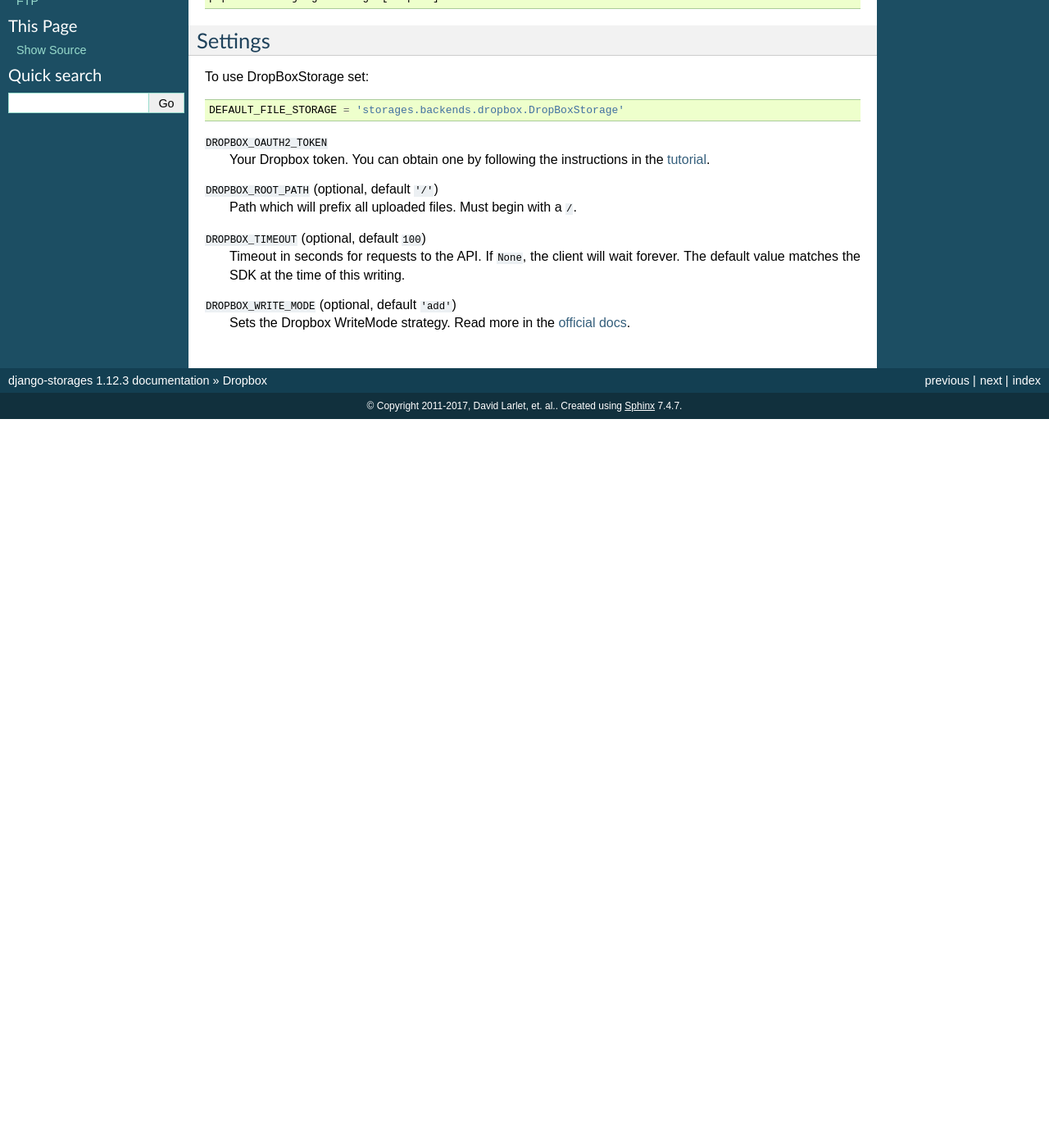
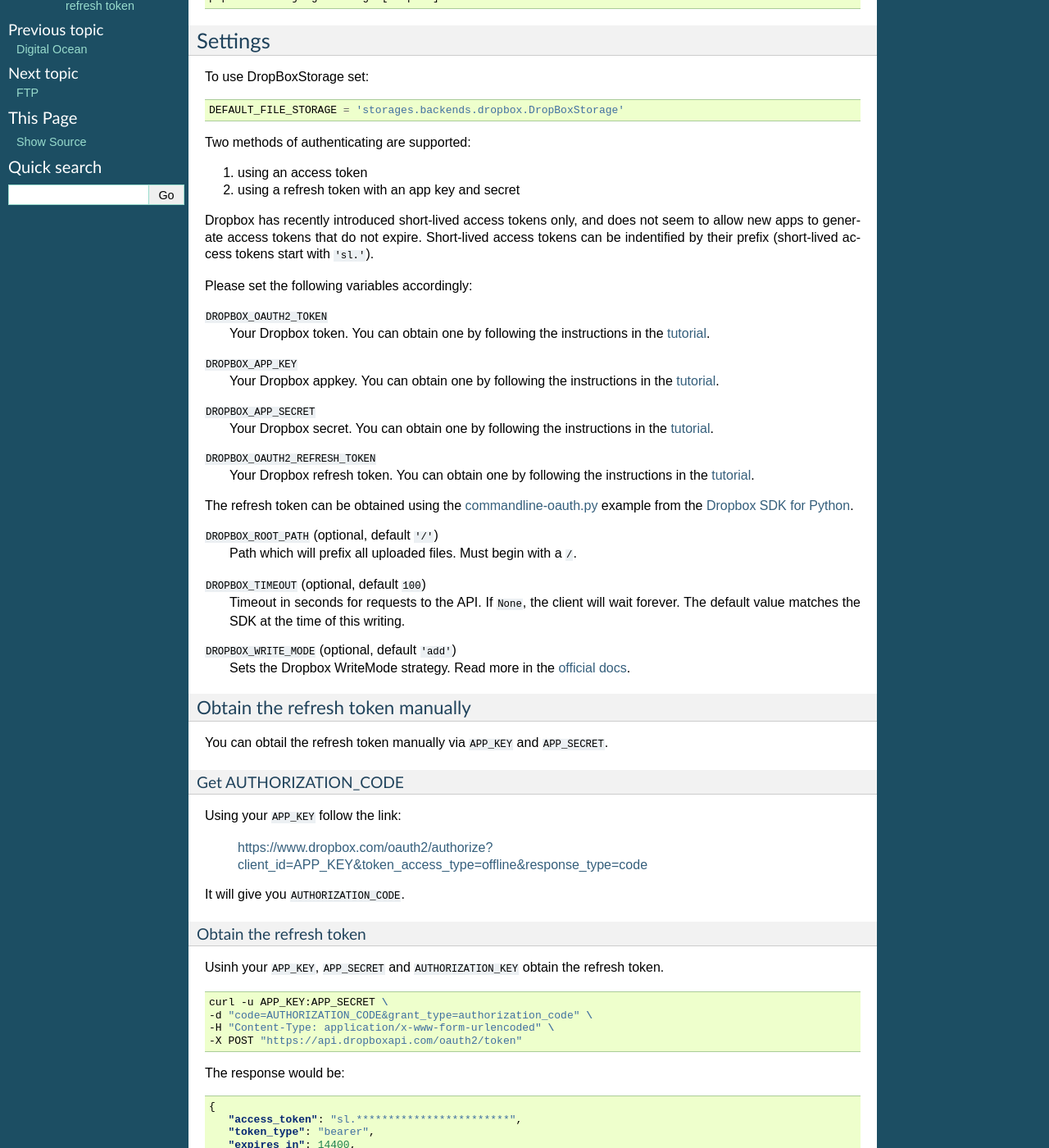
Before and after one commit to jschneier/django-storages, a Sphinx documentation site: the page built from docs/backends/dropbox.rst, in a window 1280 px wide and 1400 px high, scrolled down 203 px. Shown: the whole window at 82% size. Built offline with Sphinx 7.4.7, drawn with Linux system fonts in a browser that asks for light colours; before the commit the page ends 900 px from its top, so only the background shows below that; some of the changed text lies outside the part shown.

Commit message:
[dropbox] add refresh token support (#1159)
Resolves #1018, #993

```diff
--- a/docs/backends/dropbox.rst
+++ b/docs/backends/dropbox.rst
@@ -16,8 +16,28 @@
 
     DEFAULT_FILE_STORAGE = 'storages.backends.dropbox.DropBoxStorage'
 
+Two methods of authenticating are supported:
+
+1. using an access token
+2. using a refresh token with an app key and secret
+
+Dropbox has recently introduced short-lived access tokens only, and does not seem to allow new apps to generate access tokens that do not expire. Short-lived access tokens can be indentified by their prefix (short-lived access tokens start with ``'sl.'``).
+
+Please set the following variables accordingly:
+
 ``DROPBOX_OAUTH2_TOKEN``
    Your Dropbox token. You can obtain one by following the instructions in the `tutorial`_.
+
+``DROPBOX_APP_KEY``
+   Your Dropbox appkey. You can obtain one by following the instructions in the `tutorial`_.
+
+``DROPBOX_APP_SECRET``
+   Your Dropbox secret. You can obtain one by following the instructions in the `tutorial`_.
+
+``DROPBOX_OAUTH2_REFRESH_TOKEN``
+   Your Dropbox refresh token. You can obtain one by following the instructions in the `tutorial`_.
+
+The refresh token can be obtained using the `commandline-oauth.py`_ example from the `Dropbox SDK for Python`_.
 
 ``DROPBOX_ROOT_PATH`` (optional, default ``'/'``)
    Path which will prefix all uploaded files. Must begin with a ``/``.
@@ -29,6 +49,47 @@
 ``DROPBOX_WRITE_MODE`` (optional, default ``'add'``)
    Sets the Dropbox WriteMode strategy. Read more in the `official docs`_.
 
+Obtain the refresh token manually
+#################################
+
+You can obtail the refresh token manually via ``APP_KEY`` and ``APP_SECRET``.
+
+Get AUTHORIZATION_CODE
+**********************
+
+Using your ``APP_KEY`` follow the link:
+
+   https://www.dropbox.com/oauth2/authorize?client_id=APP_KEY&token_access_type=offline&response_type=code
+
+It will give you ``AUTHORIZATION_CODE``.
+
+Obtain the refresh token
+*************************
+
+Usinh your ``APP_KEY``, ``APP_SECRET`` and ``AUTHORIZATION_KEY`` obtain the refresh token.
+
+.. code-block:: shell
+
+   curl -u APP_KEY:APP_SECRET \
+   -d "code=AUTHORIZATION_CODE&grant_type=authorization_code" \
+   -H "Content-Type: application/x-www-form-urlencoded" \
+   -X POST "https://api.dropboxapi.com/oauth2/token"
+
+The response would be:
+
+.. code-block:: json
+
+   {
+      "access_token": "sl.************************",
+      "token_type": "bearer",
+      "expires_in": 14400,
+      "refresh_token": "************************", <-- your REFRESH_TOKEN
+      "scope": <SCOPES>,
+      "uid": "************************",
+      "account_id": "dbid:************************"
+   }
+
 .. _`tutorial`: https://www.dropbox.com/developers/documentation/python#tutorial
 .. _`Dropbox SDK for Python`: https://www.dropbox.com/developers/documentation/python#tutorial
 .. _`official docs`: https://dropbox-sdk-python.readthedocs.io/en/latest/api/files.html#dropbox.files.WriteMode
+.. _`commandline-oauth.py`: https://github.com/dropbox/dropbox-sdk-python/blob/master/example/oauth/commandline-oauth.py
```
Also changed, not shown: 3 other files.
